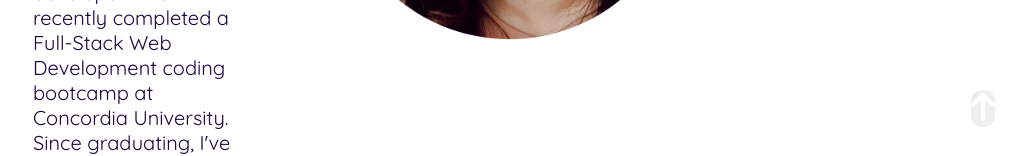
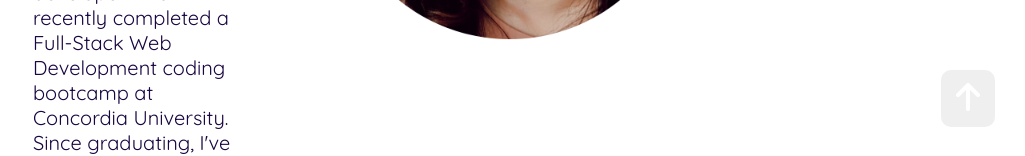
Before and after one commit to splashley/portfolio-v2, a Vue app: page / in a window 1280 px wide. Shown: the part 653-809 px from the top of the page, without its empty margins (255-1280 px from the left). Built offline with nearby package versions, Linux system fonts and the light colour scheme.

Commit message:
css changes

```diff
--- a/src/components/ScrollUpButton.vue
+++ b/src/components/ScrollUpButton.vue
@@ -8,7 +8,6 @@
 
 <style scoped>
 .scrollUpBtn {
-  /* display: none; */
   position: fixed;
   bottom: 20px;
   right: 30px;
@@ -16,7 +15,7 @@
   cursor: pointer;
   color: white;
   font-size: 2rem;
-  padding: 10px 15px 5x 15px;
+  padding: 10px 15px;
   border-radius: 10px;
   border: none;
 }
```
